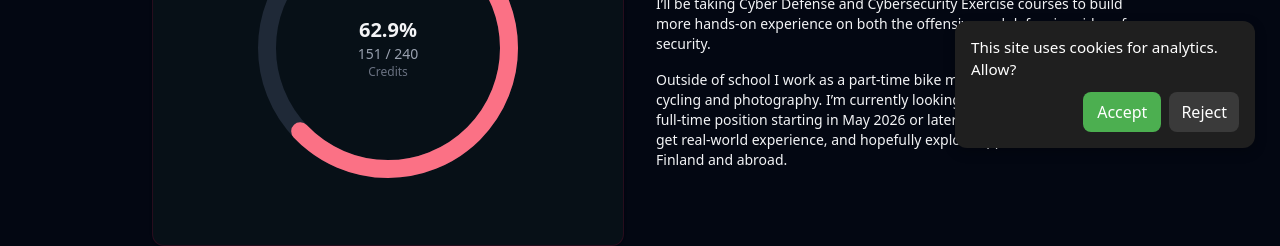
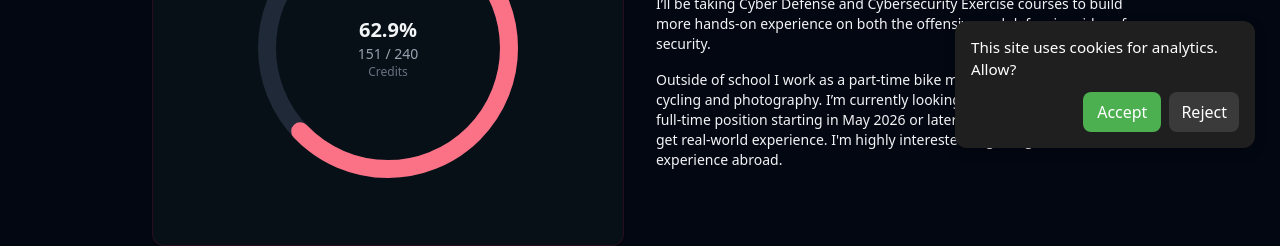
Before and after one commit to Aar00t/My-website, a Next.js app: page / in a window 1280 px wide. Shown: the part 612-858 px from the top of the page. Built offline with nearby package versions, Linux system fonts and the light colour scheme.

Commit message:
about update

```diff
--- a/app/sections/about.tsx
+++ b/app/sections/about.tsx
@@ -32,7 +32,7 @@ export default function About() {
             </p>
             <p className="mt-4 text-sm">
               Outside of school I work as a part-time bike mechanic and I enjoy cycling and photography. I’m currently looking for an internship or full‑time position starting in May 2026
-              or later—somewhere I can learn, get real‑world experience, and hopefully explore opportunities both in Finland and abroad.
+              or later where I can learn and get real‑world experience. I'm highly interested in getting work experience abroad.
             </p>
           </div>
         </div>
```
